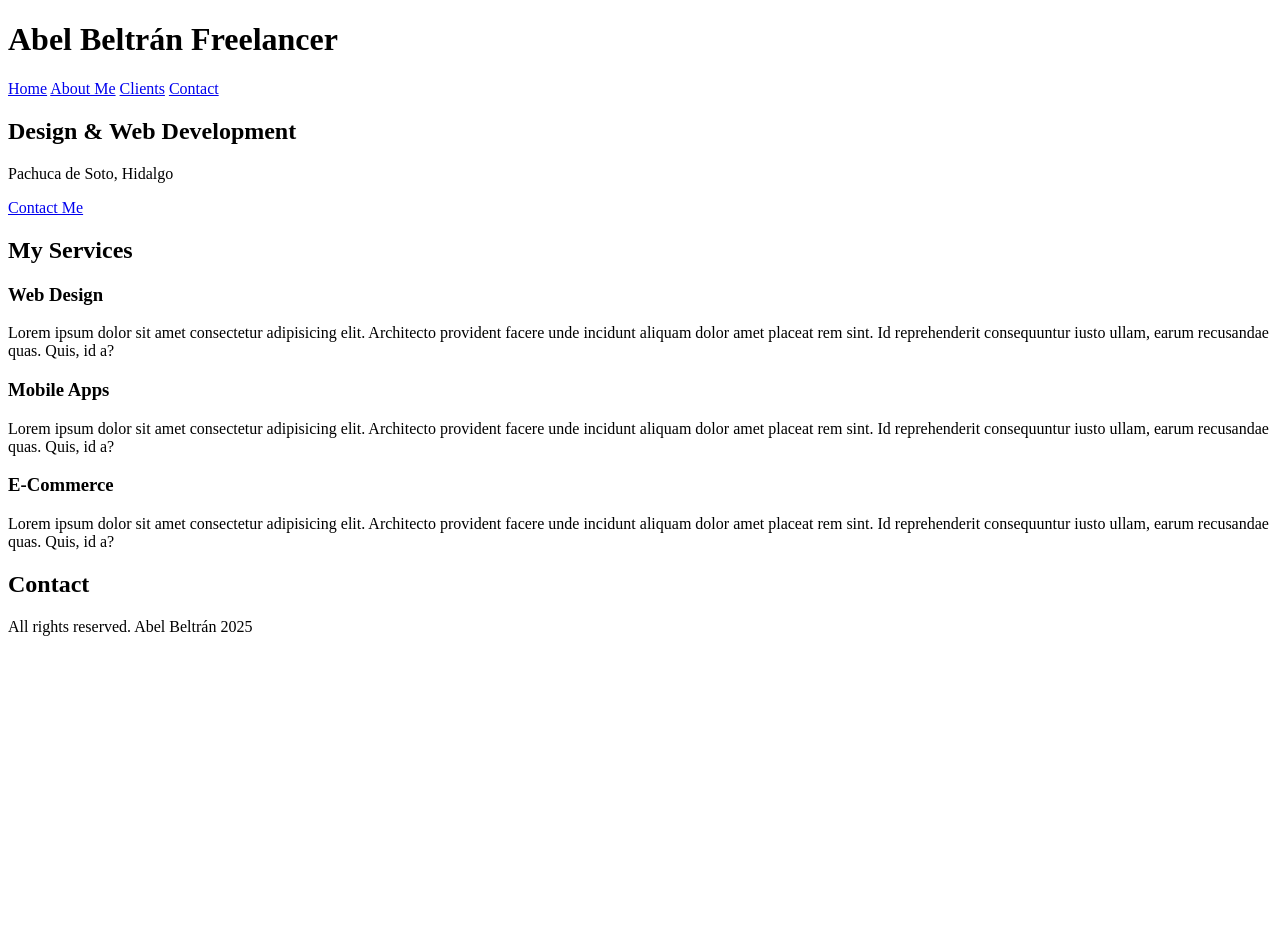
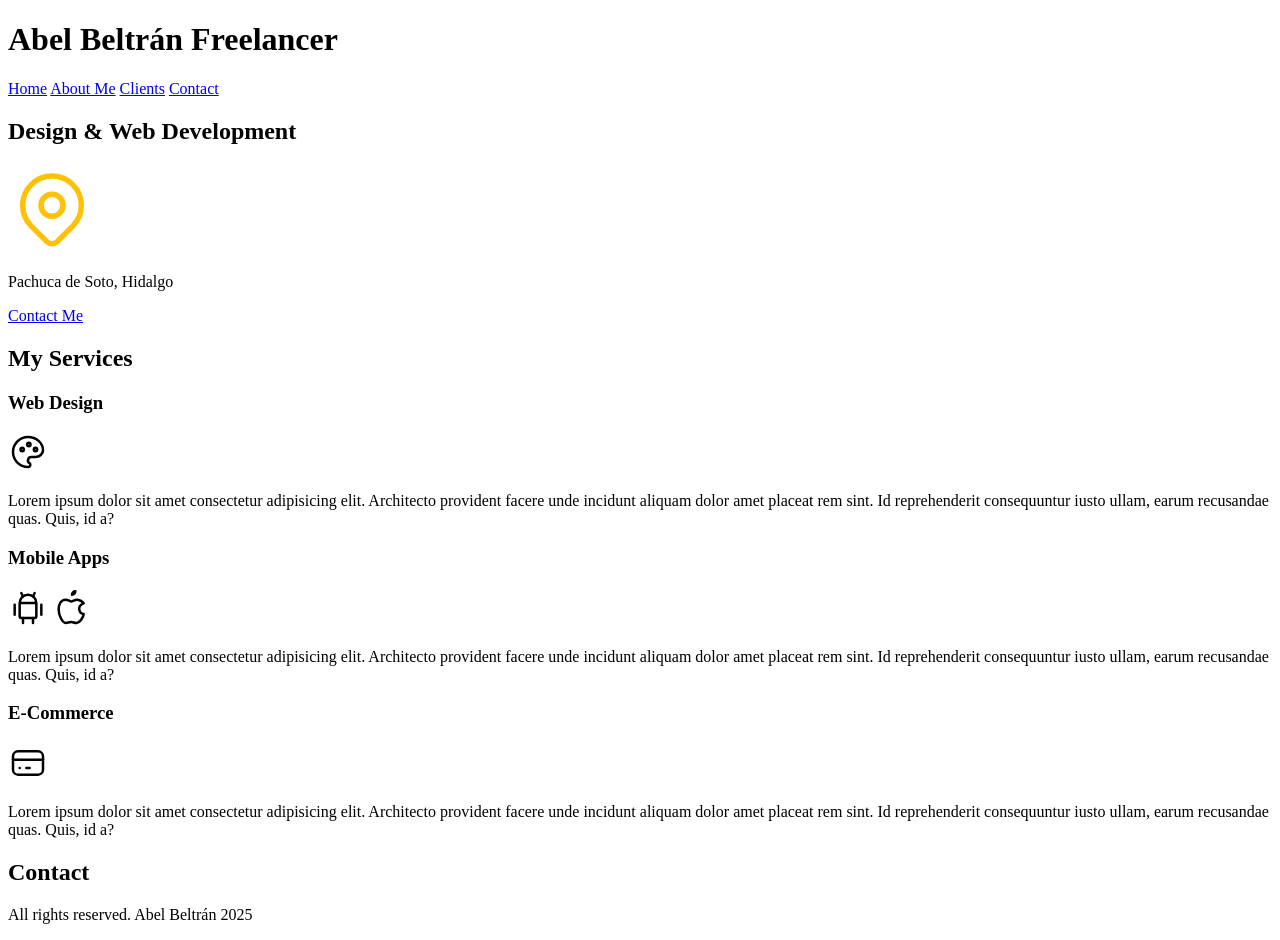
Before and after one commit to BeltranDAbel/freelancer, a plain HTML site: page index.html in a window 1280 px wide. Before the commit the page ends 800 px from the top, so only its background shows below. Drawn offline with Linux system fonts and the light colour scheme.

Commit message:
feat: Add SVG icons for services and location in the main sections

```diff
--- a/index.html
+++ b/index.html
@@ -19,6 +19,11 @@
 
     <section>
       <h2>Design & Web Development</h2>
+      <svg xmlns="http://www.w3.org/2000/svg" width="88" height="88" viewBox="0 0 24 24" fill="none" stroke="#ffc107" stroke-width="1.5" stroke-linecap="round" stroke-linejoin="round" class="icon icon-tabler icons-tabler-outline icon-tabler-map-pin">
+        <path stroke="none" d="M0 0h24v24H0z" fill="none" />
+        <path d="M9 11a3 3 0 1 0 6 0a3 3 0 0 0 -6 0" />
+        <path d="M17.657 16.657l-4.243 4.243a2 2 0 0 1 -2.827 0l-4.244 -4.243a8 8 0 1 1 11.314 0z" />
+      </svg>
       <p>Pachuca de Soto, Hidalgo</p>
       <a href="#">Contact Me</a>
     </section>
@@ -28,16 +33,45 @@
 
       <section>
         <h3>Web Design</h3>
+        <svg xmlns="http://www.w3.org/2000/svg" width="40" height="40" viewBox="0 0 24 24" fill="none" stroke="#000000" stroke-width="1.5" stroke-linecap="round" stroke-linejoin="round" class="icon icon-tabler icons-tabler-outline icon-tabler-palette">
+          <path stroke="none" d="M0 0h24v24H0z" fill="none" />
+          <path d="M12 21a9 9 0 0 1 0 -18c4.97 0 9 3.582 9 8c0 1.06 -.474 2.078 -1.318 2.828c-.844 .75 -1.989 1.172 -3.182 1.172h-2.5a2 2 0 0 0 -1 3.75a1.3 1.3 0 0 1 -1 2.25" />
+          <path d="M8.5 10.5m-1 0a1 1 0 1 0 2 0a1 1 0 1 0 -2 0" />
+          <path d="M12.5 7.5m-1 0a1 1 0 1 0 2 0a1 1 0 1 0 -2 0" />
+          <path d="M16.5 10.5m-1 0a1 1 0 1 0 2 0a1 1 0 1 0 -2 0" />
+        </svg>
         <p>Lorem ipsum dolor sit amet consectetur adipisicing elit. Architecto provident facere unde incidunt aliquam dolor amet placeat rem sint. Id reprehenderit consequuntur iusto ullam, earum recusandae quas. Quis, id a?</p>
       </section>
 
       <section>
         <h3>Mobile Apps</h3>
+        <svg xmlns="http://www.w3.org/2000/svg" width="40" height="40" viewBox="0 0 24 24" fill="none" stroke="#000000" stroke-width="1.5" stroke-linecap="round" stroke-linejoin="round" class="icon icon-tabler icons-tabler-outline icon-tabler-brand-android">
+          <path stroke="none" d="M0 0h24v24H0z" fill="none" />
+          <path d="M4 10l0 6" />
+          <path d="M20 10l0 6" />
+          <path d="M7 9h10v8a1 1 0 0 1 -1 1h-8a1 1 0 0 1 -1 -1v-8a5 5 0 0 1 10 0" />
+          <path d="M8 3l1 2" />
+          <path d="M16 3l-1 2" />
+          <path d="M9 18l0 3" />
+          <path d="M15 18l0 3" />
+        </svg>
+        <svg xmlns="http://www.w3.org/2000/svg" width="40" height="40" viewBox="0 0 24 24" fill="none" stroke="#000000" stroke-width="1.5" stroke-linecap="round" stroke-linejoin="round" class="icon icon-tabler icons-tabler-outline icon-tabler-brand-apple">
+          <path stroke="none" d="M0 0h24v24H0z" fill="none" />
+          <path d="M8.286 7.008c-3.216 0 -4.286 3.23 -4.286 5.92c0 3.229 2.143 8.072 4.286 8.072c1.165 -.05 1.799 -.538 3.214 -.538c1.406 0 1.607 .538 3.214 .538s4.286 -3.229 4.286 -5.381c-.03 -.011 -2.649 -.434 -2.679 -3.23c-.02 -2.335 2.589 -3.179 2.679 -3.228c-1.096 -1.606 -3.162 -2.113 -3.75 -2.153c-1.535 -.12 -3.032 1.077 -3.75 1.077c-.729 0 -2.036 -1.077 -3.214 -1.077z" />
+          <path d="M12 4a2 2 0 0 0 2 -2a2 2 0 0 0 -2 2" />
+        </svg>
         <p>Lorem ipsum dolor sit amet consectetur adipisicing elit. Architecto provident facere unde incidunt aliquam dolor amet placeat rem sint. Id reprehenderit consequuntur iusto ullam, earum recusandae quas. Quis, id a?</p>
       </section>
 
       <section>
         <h3>E-Commerce</h3>
+        <svg xmlns="http://www.w3.org/2000/svg" width="40" height="40" viewBox="0 0 24 24" fill="none" stroke="#000000" stroke-width="1.5" stroke-linecap="round" stroke-linejoin="round" class="icon icon-tabler icons-tabler-outline icon-tabler-credit-card">
+          <path stroke="none" d="M0 0h24v24H0z" fill="none" />
+          <path d="M3 5m0 3a3 3 0 0 1 3 -3h12a3 3 0 0 1 3 3v8a3 3 0 0 1 -3 3h-12a3 3 0 0 1 -3 -3z" />
+          <path d="M3 10l18 0" />
+          <path d="M7 15l.01 0" />
+          <path d="M11 15l2 0" />
+        </svg>
         <p>Lorem ipsum dolor sit amet consectetur adipisicing elit. Architecto provident facere unde incidunt aliquam dolor amet placeat rem sint. Id reprehenderit consequuntur iusto ullam, earum recusandae quas. Quis, id a?</p>
       </section>
 
```
